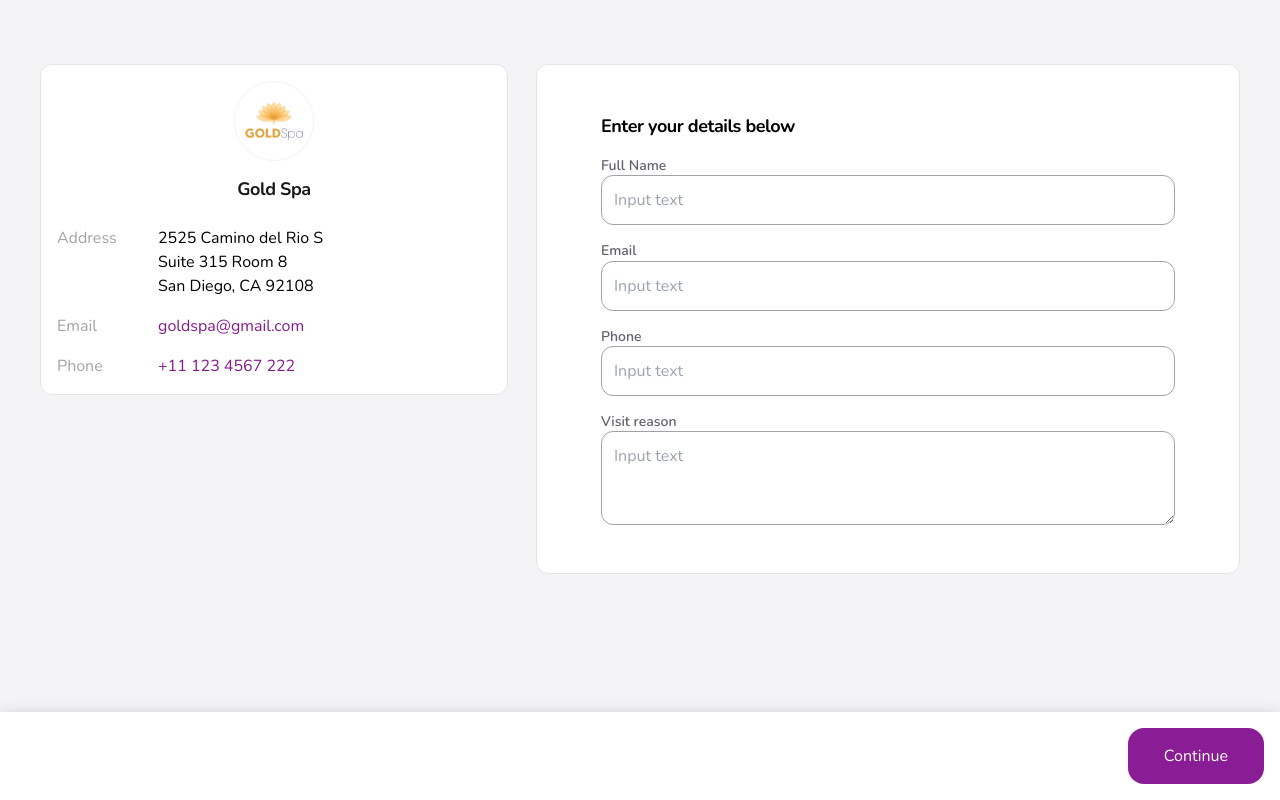
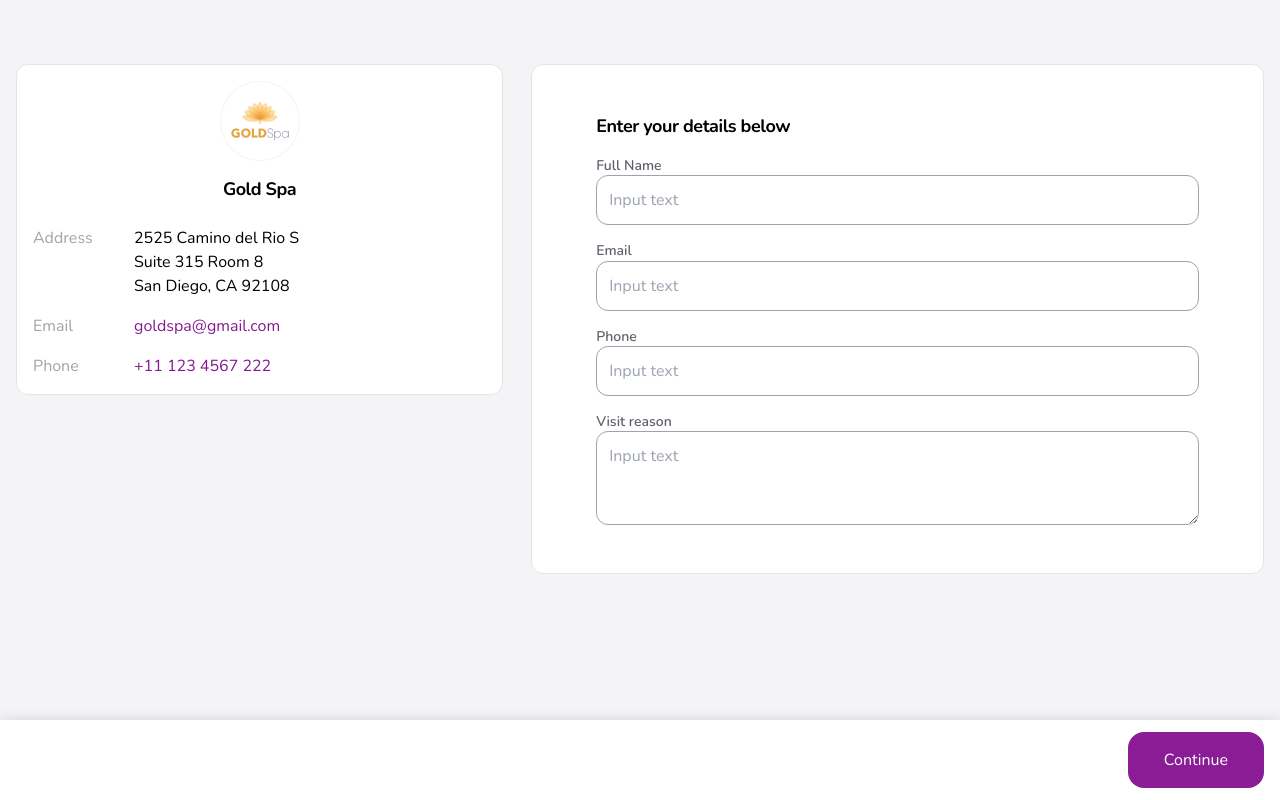
Before and after one commit to andrscrrn/moxie-take-home-work-sample, a Next.js app: page /booking in a window 1280 px wide. Built offline with nearby package versions, Linux system fonts and the light colour scheme.

Commit message:
Poshing styles and html tags

```diff
--- a/src/app/booking/layout.tsx
+++ b/src/app/booking/layout.tsx
@@ -8,7 +8,7 @@ export default function BookingLayout({
 }) {
   return (
     <div className="px-4 pb-28">
-      <h1 className="text-center text-neutral-900 text-lg font-bold leading-normal tracking-tight my-3 lg:my-0 lg:hidden">
+      <h1 className="text-center text-lg font-bold tracking-tight my-3 lg:hidden">
         Book appointment
       </h1>
       {children}
--- a/src/app/booking/page.tsx
+++ b/src/app/booking/page.tsx
@@ -3,7 +3,7 @@ import { MedSpaCard } from '@/components/MedSpaCard/MedSpaCard'
 
 export default function Booking() {
   return (
-    <div className="flex max-w-[1200px] gap-7 mx-auto lg:mt-16 items-start flex-col lg:flex-row">
+    <div className="flex max-w-screen-xl gap-7 mx-auto lg:mt-16 items-start flex-col lg:flex-row">
       <MedSpaCard className="w-full lg:w-2/5" />
       <BookingCard className="w-full lg:w-3/5" />
     </div>
--- a/src/components/BottomBar/BottomBar.tsx
+++ b/src/components/BottomBar/BottomBar.tsx
@@ -12,7 +12,7 @@ export const BottomBar = ({
   return (
     <div
       className={cn(
-        'flex fixed bottom-0 left-0 h-[88px] w-full bg-white justify-center lg:justify-end items-center px-4',
+        'flex fixed bottom-0 left-0 h-20 w-full bg-white justify-center lg:justify-end items-center px-4',
         'shadow-[0_4px_15px_0_rgba(56,19,60,0.25)]',
         className,
       )}
--- a/src/components/MedSpaCard/MedSpaCard.tsx
+++ b/src/components/MedSpaCard/MedSpaCard.tsx
@@ -17,15 +17,15 @@ export const MedSpaCard = ({ className, ...props }: MedSpaCard) => {
           width={80}
           height={80}
         />
-        <h2 className="text-neutral-900 text-lg font-bold leading-snug tracking-tight">
+        <h2 className="text-lg font-bold leading-snug tracking-tight">
           Gold Spa
         </h2>
       </div>
       <div className="flex flex-col gap-4">
         <MedSpaCardItem label="Address">
-          <div>2525 Camino del Rio S</div>
-          <div>Suite 315 Room 8</div>
-          <div>San Diego, CA 92108</div>
+          <p>2525 Camino del Rio S</p>
+          <p>Suite 315 Room 8</p>
+          <p>San Diego, CA 92108</p>
         </MedSpaCardItem>
         <MedSpaCardItem label="Email">
           <a className="text-fuchsia-800" href="mailto:goldspa@gmail.com">
```
